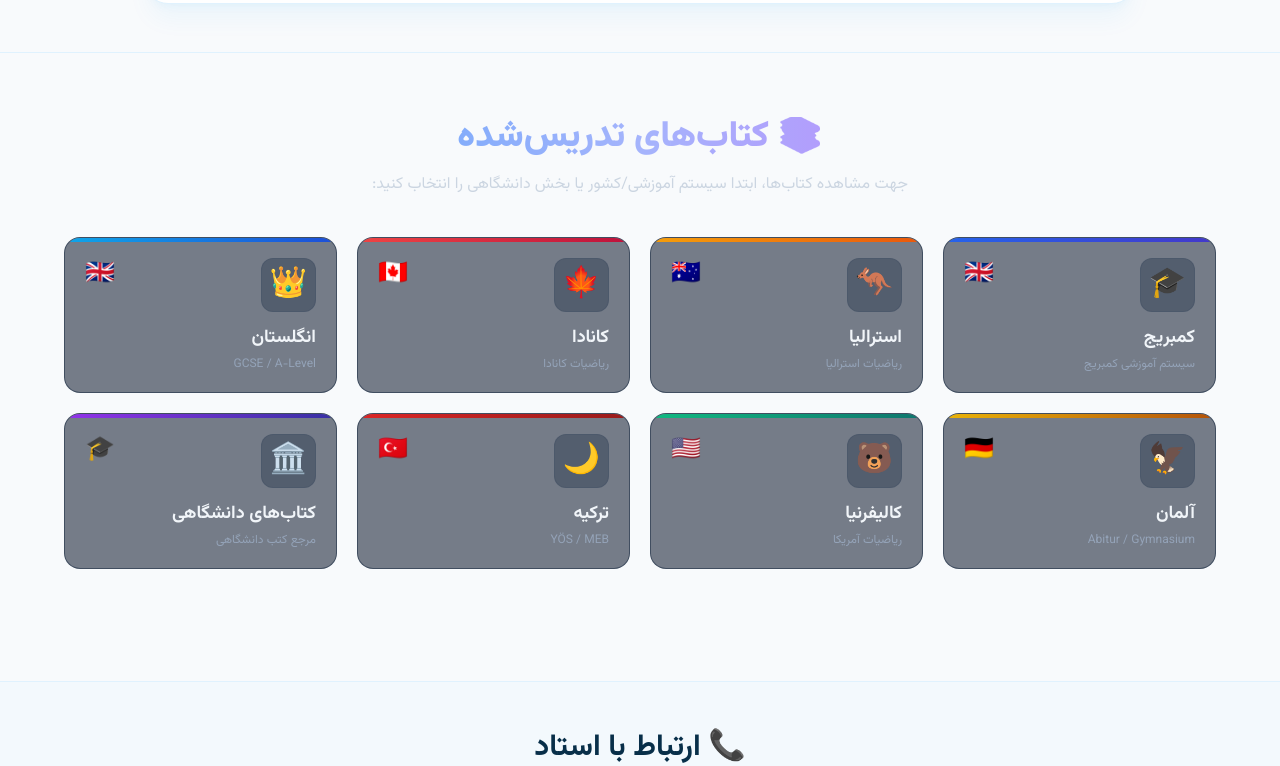
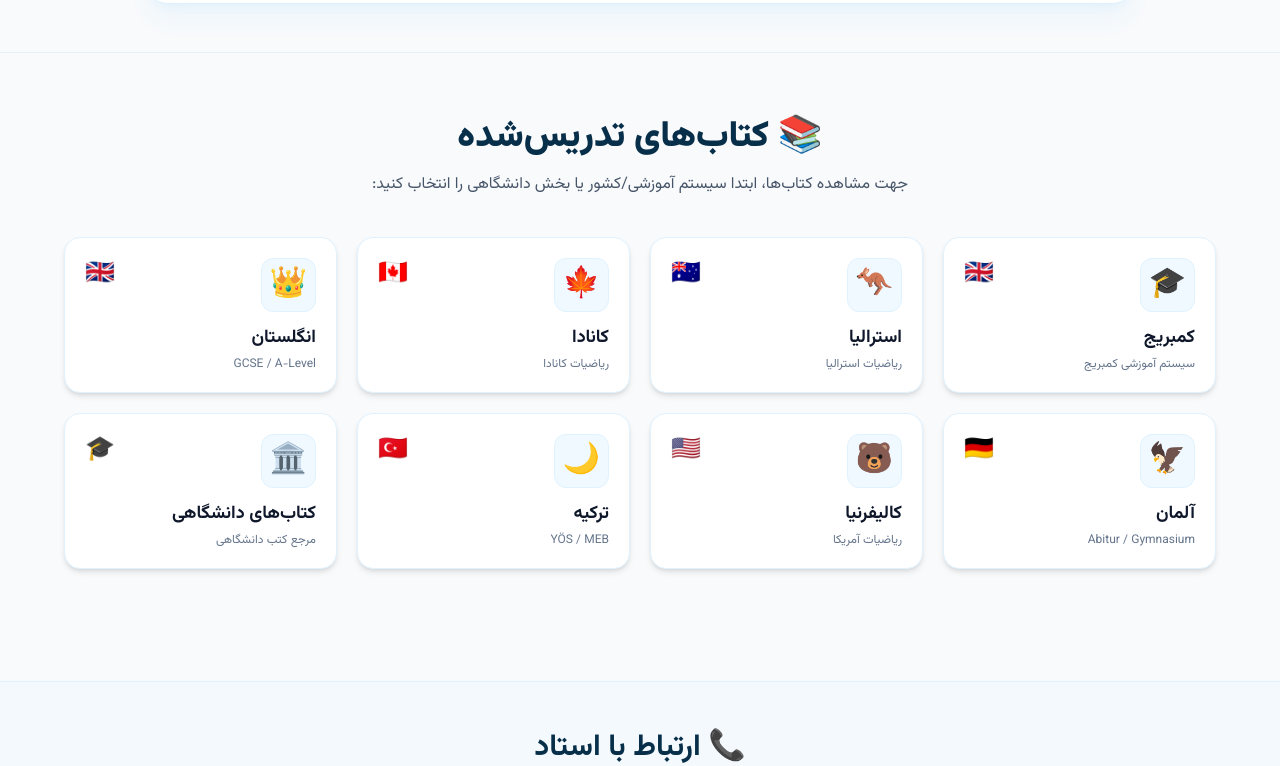
Before and after one commit to Hmohammadiz633/International-Mathematics-Site, a Next.js app: page / in a window 1280 px wide. Shown: the part 696-1462 px from the top of the page. Built offline with nearby package versions, Linux system fonts and the light colour scheme.

Commit message:
Update BooksSection.jsx

```diff
--- a/components/BooksSection.jsx
+++ b/components/BooksSection.jsx
@@ -2,7 +2,6 @@
 
 import { useState } from 'react';
 
-// لینک‌های تلگرام اختصاصی برای هر پایه
 const TELEGRAM_LINKS = {
   g7: "https://t.me/International_Maths/1400",
   g8: "https://t.me/International_Maths/1401",
@@ -14,7 +13,6 @@ const TELEGRAM_LINKS = {
 
 const DEFAULT_TELEGRAM = "https://t.me/International_Maths";
 
-// دسته‌بندی‌ها با تمام جزئیات اولیه شما
 const categories = [
   {
     id: 'cambridge',
@@ -24,7 +22,6 @@ const categories = [
     subtitleEn: 'Cambridge Curriculum',
     icon: '🎓',
     flag: '🇬🇧',
-    color: 'from-blue-600 to-indigo-700',
   },
   {
     id: 'australia',
@@ -34,7 +31,6 @@ const categories = [
     subtitleEn: 'Australian Mathematics',
     icon: '🦘',
     flag: '🇦🇺',
-    color: 'from-amber-500 to-orange-600',
   },
   {
     id: 'canada',
@@ -44,7 +40,6 @@ const categories = [
     subtitleEn: 'Canadian Mathematics',
     icon: '🍁',
     flag: '🇨🇦',
-    color: 'from-red-500 to-rose-700',
   },
   {
     id: 'uk',
@@ -54,7 +49,6 @@ const categories = [
     subtitleEn: 'GCSE / A-Level',
     icon: '👑',
     flag: '🇬🇧',
-    color: 'from-sky-500 to-blue-700',
   },
   {
     id: 'germany',
@@ -64,7 +58,6 @@ const categories = [
     subtitleEn: 'Abitur / Gymnasium',
     icon: '🦅',
     flag: '🇩🇪',
-    color: 'from-yellow-500 to-amber-700',
   },
   {
     id: 'california',
@@ -74,7 +67,6 @@ const categories = [
     subtitleEn: 'US Curriculum',
     icon: '🐻',
     flag: '🇺🇸',
-    color: 'from-emerald-500 to-teal-700',
   },
   {
     id: 'turkey',
@@ -84,7 +76,6 @@ const categories = [
     subtitleEn: 'YÖS / MEB',
     icon: '🌙',
     flag: '🇹🇷',
-    color: 'from-red-600 to-red-800',
   },
   {
     id: 'university',
@@ -94,11 +85,9 @@ const categories = [
     subtitleEn: 'Higher Education Textbooks',
     icon: '🏛️',
     flag: '🎓',
-    color: 'from-purple-600 to-indigo-800',
   },
 ];
 
-// سال ۷ تا ۱۲ کامل
 const schoolGrades = [
   { id: 'g7', titleFa: 'سال هفتم', titleEn: 'Grade 7', subFa: 'Year 7', subEn: 'Year 7', icon: '📘' },
   { id: 'g8', titleFa: 'سال هشتم', titleEn: 'Grade 8', subFa: 'Year 8', subEn: 'Year 8', icon: '📘' },
@@ -116,59 +105,55 @@ export default function BooksSection({ lang = 'fa' }) {
 
   return (
     <section className="py-8">
-      {/* عنوان اصلی و زیرعنوان */}
       <div className="text-center max-w-3xl mx-auto mb-10">
-        <h2 className="text-3xl md:text-4xl font-extrabold mb-4 bg-gradient-to-r from-blue-400 via-indigo-300 to-purple-400 bg-clip-text text-transparent">
+        <h2 className="text-3xl md:text-4xl font-extrabold mb-4 text-sky-950">
           📚 {isFa ? 'کتاب‌های تدریس‌شده' : 'Taught Textbooks'}
         </h2>
-        <p className="text-slate-300 text-sm md:text-base leading-relaxed">
+        <p className="text-slate-600 text-sm md:text-base leading-relaxed">
           {isFa
             ? 'جهت مشاهده کتاب‌ها، ابتدا سیستم آموزشی/کشور یا بخش دانشگاهی را انتخاب کنید:'
             : 'Select an educational system, country, or university section to view books:'}
         </p>
       </div>
 
-      {/* کارت‌های اصلی سیستم‌ها */}
       <div className="grid grid-cols-1 sm:grid-cols-2 lg:grid-cols-4 gap-5 max-w-6xl mx-auto mb-12">
         {categories.map((cat) => (
           <button
             key={cat.id}
             type="button"
             onClick={() => setSelectedCategory(cat.id)}
-            className={`p-5 rounded-2xl border text-right transition-all duration-300 relative overflow-hidden group ${
+            className={`p-5 rounded-2xl border text-right transition-all duration-300 relative overflow-hidden group shadow-md ${
               selectedCategory === cat.id
-                ? 'bg-slate-800 border-blue-500 shadow-lg shadow-blue-500/20 ring-2 ring-blue-500'
-                : 'bg-slate-800/60 border-slate-700/80 hover:border-slate-500 hover:bg-slate-800'
+                ? 'bg-sky-600 text-white border-sky-600 ring-2 ring-sky-400'
+                : 'bg-white text-slate-800 border-sky-100 hover:border-sky-300 hover:bg-sky-50/50'
             }`}
           >
-            <div className={`absolute top-0 right-0 left-0 h-1 bg-gradient-to-r ${cat.color}`} />
             <div className="flex items-start justify-between mb-3">
-              <span className="text-3xl p-2 rounded-xl bg-slate-700/50 border border-slate-600/50">
+              <span className="text-3xl p-2 rounded-xl bg-sky-50 border border-sky-100">
                 {cat.icon}
               </span>
               <span className="text-2xl">{cat.flag}</span>
             </div>
-            <h3 className="font-bold text-lg text-slate-100 group-hover:text-blue-300 transition">
+            <h3 className={`font-bold text-lg ${selectedCategory === cat.id ? 'text-white' : 'text-slate-900'}`}>
               {isFa ? cat.titleFa : cat.titleEn}
             </h3>
-            <p className="text-xs text-slate-400 mt-1">
+            <p className={`text-xs mt-1 ${selectedCategory === cat.id ? 'text-sky-100' : 'text-slate-500'}`}>
               {isFa ? cat.subtitleFa : cat.subtitleEn}
             </p>
           </button>
         ))}
       </div>
 
-      {/* بخش مقاطع و دانلود PDF */}
       {selectedCategory && (
-        <div className="p-6 md:p-8 bg-slate-800/90 rounded-3xl border border-slate-700/80 shadow-2xl max-w-6xl mx-auto backdrop-blur transition-all">
-          <div className="flex items-center justify-between border-b border-slate-700 pb-5 mb-8">
+        <div className="p-6 md:p-8 bg-white rounded-3xl border border-sky-100 shadow-xl shadow-sky-500/5 max-w-6xl mx-auto transition-all">
+          <div className="flex items-center justify-between border-b border-sky-100 pb-5 mb-8">
             <div className="flex items-center gap-3">
               <span className="text-3xl">{activeCategory?.icon}</span>
               <div>
-                <h3 className="text-2xl font-bold text-slate-100">
+                <h3 className="text-2xl font-bold text-sky-950">
                   {isFa ? activeCategory?.titleFa : activeCategory?.titleEn}
                 </h3>
-                <p className="text-xs text-slate-400 mt-0.5">
+                <p className="text-xs text-slate-500 mt-0.5">
                   {isFa ? activeCategory?.subtitleFa : activeCategory?.subtitleEn}
                 </p>
               </div>
@@ -178,7 +163,7 @@ export default function BooksSection({ lang = 'fa' }) {
 
           {selectedCategory === 'university' ? (
             <div className="text-center py-8">
-              <p className="text-slate-300 mb-6 text-sm md:text-base">
+              <p className="text-slate-600 mb-6 text-sm md:text-base">
                 {isFa
                   ? 'جهت مشاهده و دریافت مستقیم کتاب‌های دانشگاهی کلیک کنید:'
                   : 'Click below to access and download university textbooks directly:'}
@@ -187,7 +172,7 @@ export default function BooksSection({ lang = 'fa' }) {
                 href={DEFAULT_TELEGRAM}
                 target="_blank"
                 rel="noopener noreferrer"
-                className="inline-flex items-center gap-2 px-8 py-3.5 bg-gradient-to-r from-blue-600 to-indigo-600 hover:from-blue-500 hover:to-indigo-500 text-white font-bold rounded-xl shadow-lg shadow-blue-600/30 transition transform hover:-translate-y-0.5"
+                className="inline-flex items-center gap-2 px-8 py-3.5 bg-sky-600 hover:bg-sky-700 text-white font-bold rounded-xl shadow-lg shadow-sky-600/20 transition"
               >
                 <span>✈️</span>
                 <span>{isFa ? 'مشاهده در تلگرام' : 'View on Telegram'}</span>
@@ -195,13 +180,12 @@ export default function BooksSection({ lang = 'fa' }) {
             </div>
           ) : (
             <div>
-              <p className="text-slate-400 text-xs md:text-sm mb-6">
+              <p className="text-slate-500 text-xs md:text-sm mb-6">
                 {isFa
                   ? 'پایه‌های تحصیلی (برای مشاهده یا دانلود PDF روی پایه مورد نظر کلیک کنید)'
                   : 'Select a grade to view or download the PDF:'}
               </p>
 
-              {/* شبکه پایه‌های ۷ تا ۱۲ برای همه سیستم‌ها */}
               <div className="grid grid-cols-2 sm:grid-cols-3 lg:grid-cols-6 gap-4">
                 {schoolGrades.map((grade) => (
                   <a
@@ -209,20 +193,20 @@ export default function BooksSection({ lang = 'fa' }) {
                     href={TELEGRAM_LINKS[grade.id]}
                     target="_blank"
                     rel="noopener noreferrer"
-                    className="p-4 bg-slate-700/50 hover:bg-slate-700 border border-slate-600/60 hover:border-blue-500/80 rounded-2xl transition group flex flex-col items-center justify-between text-center shadow-sm"
+                    className="p-4 bg-sky-50/50 hover:bg-sky-100/60 border border-sky-100 hover:border-sky-300 rounded-2xl transition group flex flex-col items-center justify-between text-center shadow-xs"
                   >
-                    <div className="w-12 h-12 rounded-xl bg-slate-800 flex items-center justify-center text-2xl shadow-inner mb-3 group-hover:scale-110 transition">
+                    <div className="w-12 h-12 rounded-xl bg-white flex items-center justify-center text-2xl shadow-sm mb-3 group-hover:scale-110 transition">
                       {grade.icon}
                     </div>
                     <div>
-                      <div className="font-bold text-slate-200 text-sm group-hover:text-blue-300 transition">
+                      <div className="font-bold text-sky-950 text-sm">
                         {isFa ? grade.titleFa : grade.titleEn}
                       </div>
-                      <div className="text-xs text-slate-400 mt-0.5">
+                      <div className="text-xs text-slate-500 mt-0.5">
                         {isFa ? grade.subFa : grade.subEn}
                       </div>
                     </div>
-                    <span className="mt-4 px-3 py-1 bg-blue-600/20 text-blue-300 text-xs font-semibold rounded-lg border border-blue-500/30 group-hover:bg-blue-600 group-hover:text-white transition">
+                    <span className="mt-4 px-3 py-1 bg-white text-sky-700 border border-sky-200 text-xs font-semibold rounded-lg group-hover:bg-sky-600 group-hover:text-white transition">
                       {isFa ? 'دانلود PDF' : 'Download PDF'}
                     </span>
                   </a>
```
